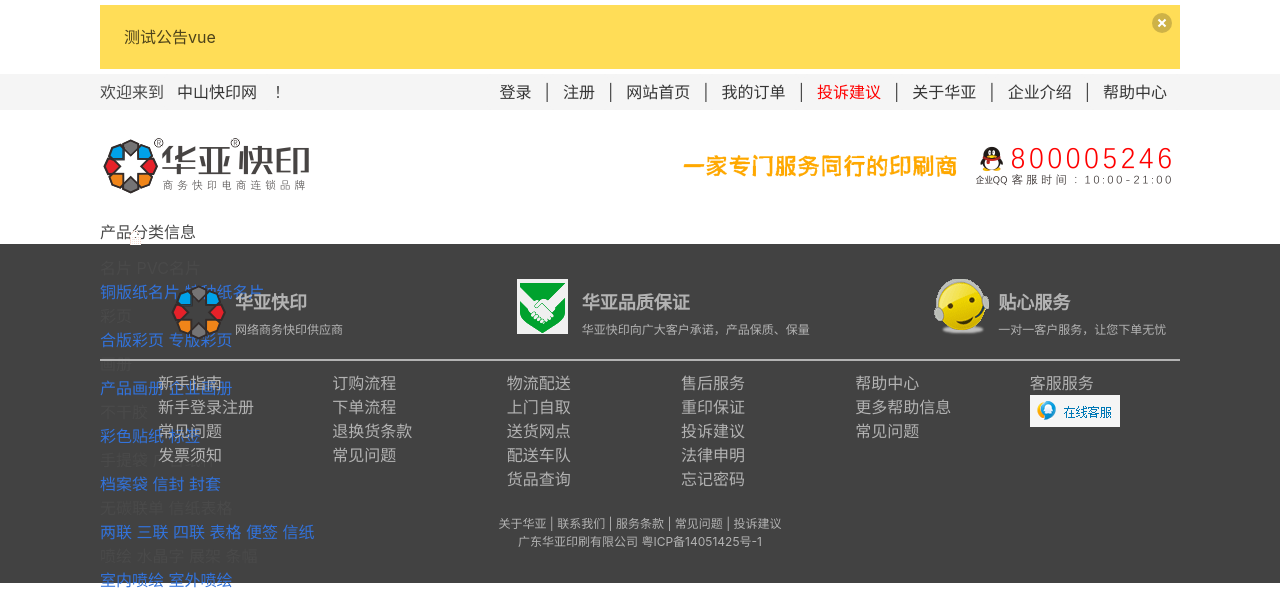
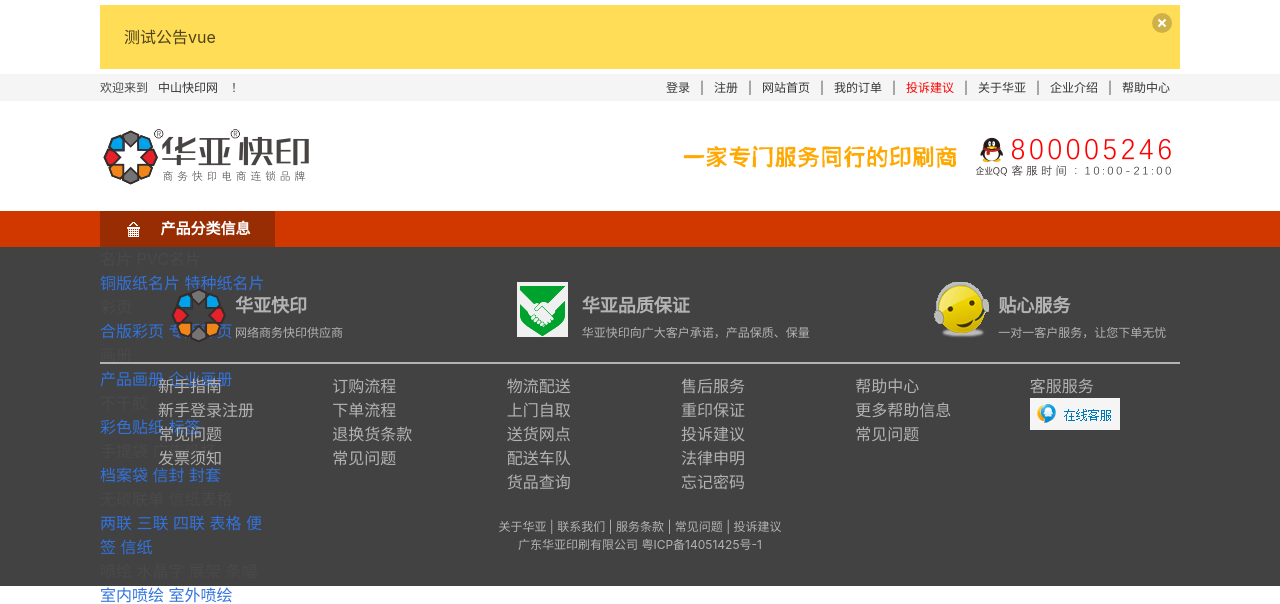
Before and after one commit to lch277/djtutor, a Django app: page / in a window 1280 px wide. Shown: the top 604 px of the page. Run offline with Django 3.2, Linux system fonts and the light colour scheme; parts of the project's set-up code (start-up, migrations or seed data) failed here and were passed over; some libraries are stand-ins or nearby versions.

Commit message:
首页排版

```diff
--- a/home/static/home/css/common.css
+++ b/home/static/home/css/common.css
@@ -8,13 +8,37 @@
     border-radius: unset;
 }
 
-.gicon {
-    position: absolute;
-    left: 26px;
-    top: 5px;
-    float: left;
+
+.nav-box {
+    background: none repeat scroll 0 0 #D03800;
+    height: 36px;
+    position: relative;
+}
+.nav-box .nav-main {
+    height: 36px;
+}
+.nav-box .nav-main .nav-head {
+    position: relative;
+    background-color: #982D03;
+    width: 175px;
+}
+.nav-box .nav-main .nav-head .gicon {
+    /*position: absolute;*/
+    /*left: 26px;*/
+    /*top: 5px;*/
+    /*float: left;*/
     background: url("/static/img/index1.png") no-repeat 1px 1px;
-    height: 30px;
-    _height: 30px;
-    width: 30px;
+    height: 24px;
+    _height: 24px;
+    width: 36px;
 }
+.nav-box .nav-main .nav-head .nav-head-btn {
+    width: 175px;
+    background-color: #982D03;
+    border-color: transparent;
+    color: #fff;
+    font-size: 15px;
+    font-weight: bold;
+    font-family: 微软雅黑;
+    height: 36px;
+}
--- a/templates/base.html
+++ b/templates/base.html
@@ -14,6 +14,10 @@
 </head>
 
 <body>
+<script type="text/javascript">
+    Vue.config.delimiters = ["[[", "]]"]
+</script>
+
     {% include 'header.html' %}
 
     {% block content %}
--- a/templates/header.html
+++ b/templates/header.html
@@ -12,28 +12,28 @@
 </div>
 <!-- 顶层小菜单导航 -->
 <div class="has-background-light">
-    <nav class="container only-desktop level">
+    <nav class="container only-desktop level is-size-7">
         <div class="level-left">
             <div class="level-item">
-                欢迎来到<a class="button is-light" href="/">中山快印网</a>！
+                欢迎来到<a class="button is-light is-small" href="/">中山快印网</a>！
             </div>
         </div>
         <div class="level-right">
-            <a class="button is-light" href="/home/signin">登录</a>
+            <a class="button is-light is-small" href="/home/signin">登录</a>
             <span>|</span>
-            <a class="button is-light" href="/home/signup">注册</a>
+            <a class="button is-light is-small" href="/home/signup">注册</a>
             <span>|</span>
-            <a class="button is-light" href="/">网站首页</a>
+            <a class="button is-light is-small" href="/">网站首页</a>
             <span>|</span>
-            <a class="button is-light" href="/home/orders?starttime=2018-10-01&amp;endtime=2018-10-08">我的订单</a>
+            <a class="button is-light is-small" href="/home/orders?starttime=2018-10-01&amp;endtime=2018-10-08">我的订单</a>
             <span>|</span>
-            <a class="button is-light" href="/home/jianyi" style="color: red">投诉建议</a>
+            <a class="button is-light is-small" href="/home/jianyi" style="color: red">投诉建议</a>
             <span>|</span>
-            <a class="button is-light" href="/home/news/show?id=1">关于华亚</a>
+            <a class="button is-light is-small" href="/home/news/show?id=1">关于华亚</a>
             <span>|</span>
-            <a class="button is-light" href="/home/news/show?id=1">企业介绍</a>
+            <a class="button is-light is-small" href="/home/news/show?id=1">企业介绍</a>
             <span>|</span>
-            <a class="button is-light" href="/home/news/show?id=102">帮助中心</a>
+            <a class="button is-light is-small" href="/home/news/show?id=102">帮助中心</a>
         </div>
     </nav>
 </div>
--- a/templates/home/index.html
+++ b/templates/home/index.html
@@ -1,13 +1,13 @@
 {% extends 'base.html' %}
 
 {% block content %}
-    <div>
-        <nav class="container only-desktop">
-
-        </nav>
-        <div class="container only-desktop fl goodstit top-box selected" style="position: relative;">
+    <div class="nav-box">
+        <nav class="container only-desktop nav-main">
+            <div class="nav-head selected">
+                <a class="button nav-head-btn no-round">
                     <span class="gicon"></span>
                     <span class="gtitle">产品分类信息</span>
+                </a>
                 <div style="position: absolute; left: 0px; top: 36px;" class="wd210 mr10 glist fl">
 
                     <div class="li cfo">
@@ -908,6 +908,7 @@
                     });
                 </script>
             </div>
+        </nav>
     </div>
 
 
```
Also changed, not shown: 3 other files. Lines whose indentation alone changed are shown as unchanged.
